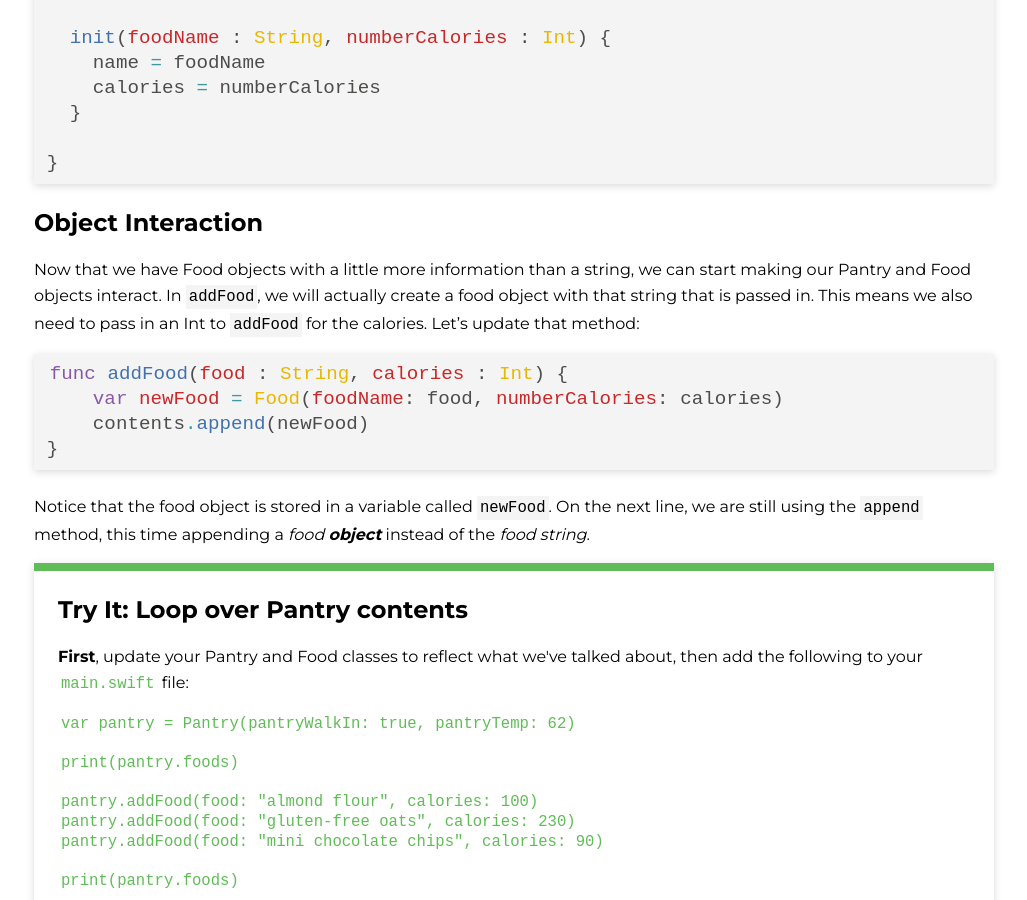
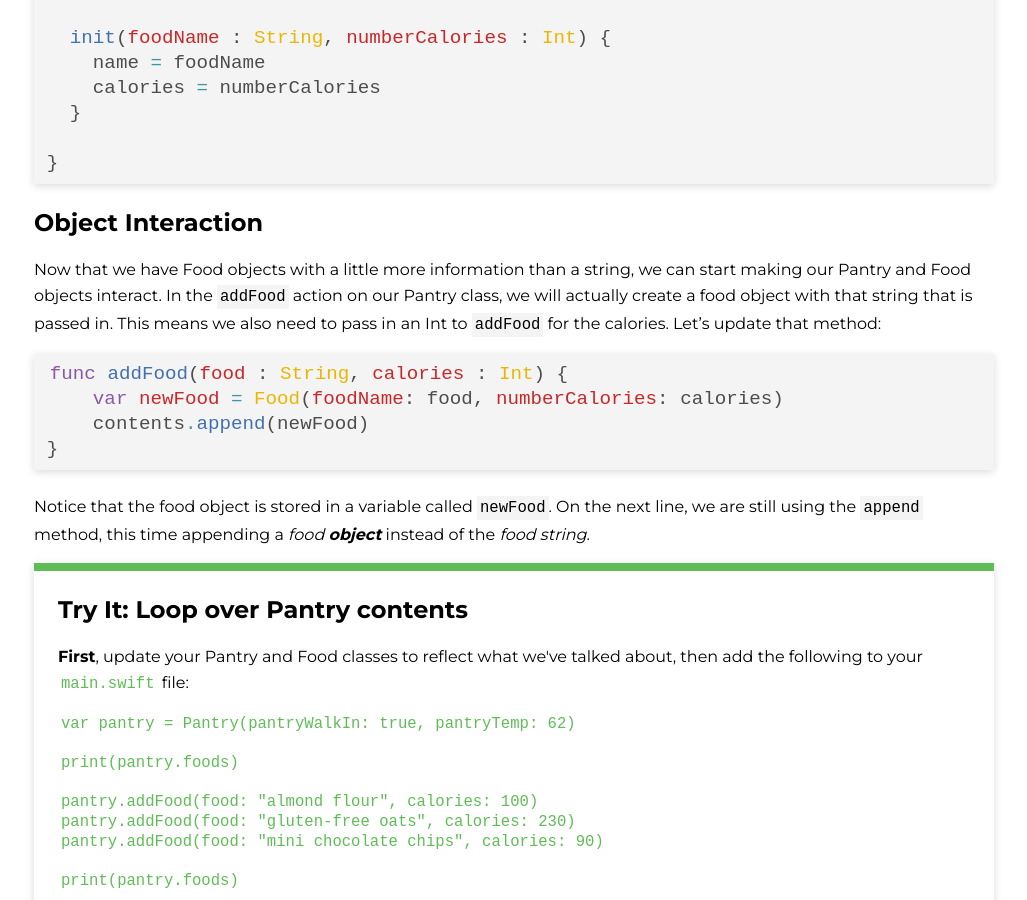
Before and after one commit to ameseee/kwk-curriculum-site, a Jekyll site: the page built from swift-ios/lessons/object-interaction/index.md, in a window 1280 px wide and 900 px high, scrolled down 2760 px. Shown: the whole window, without its empty margins (126-1153 px from the left). Built offline with Jekyll 4.4.1, drawn with Linux system fonts in a browser that asks for light colours; nearby versions of some CDN libraries.

Commit message:
Add clarification to addFood action on Pantry class update

````diff
--- a/swift-ios/lessons/object-interaction/index.md
+++ b/swift-ios/lessons/object-interaction/index.md
@@ -110,7 +110,7 @@ class Food {
 
 ## Object Interaction
 
-Now that we have Food objects with a little more information than a string, we can start making our Pantry and Food objects interact. In `addFood`, we will actually create a food object with that string that is passed in. This means we also need to pass in an Int to `addFood` for the calories. Let's update that method:
+Now that we have Food objects with a little more information than a string, we can start making our Pantry and Food objects interact. In the `addFood` action on our Pantry class, we will actually create a food object with that string that is passed in. This means we also need to pass in an Int to `addFood` for the calories. Let's update that method:
 
 ```swift
 func addFood(food : String, calories : Int) {
````
